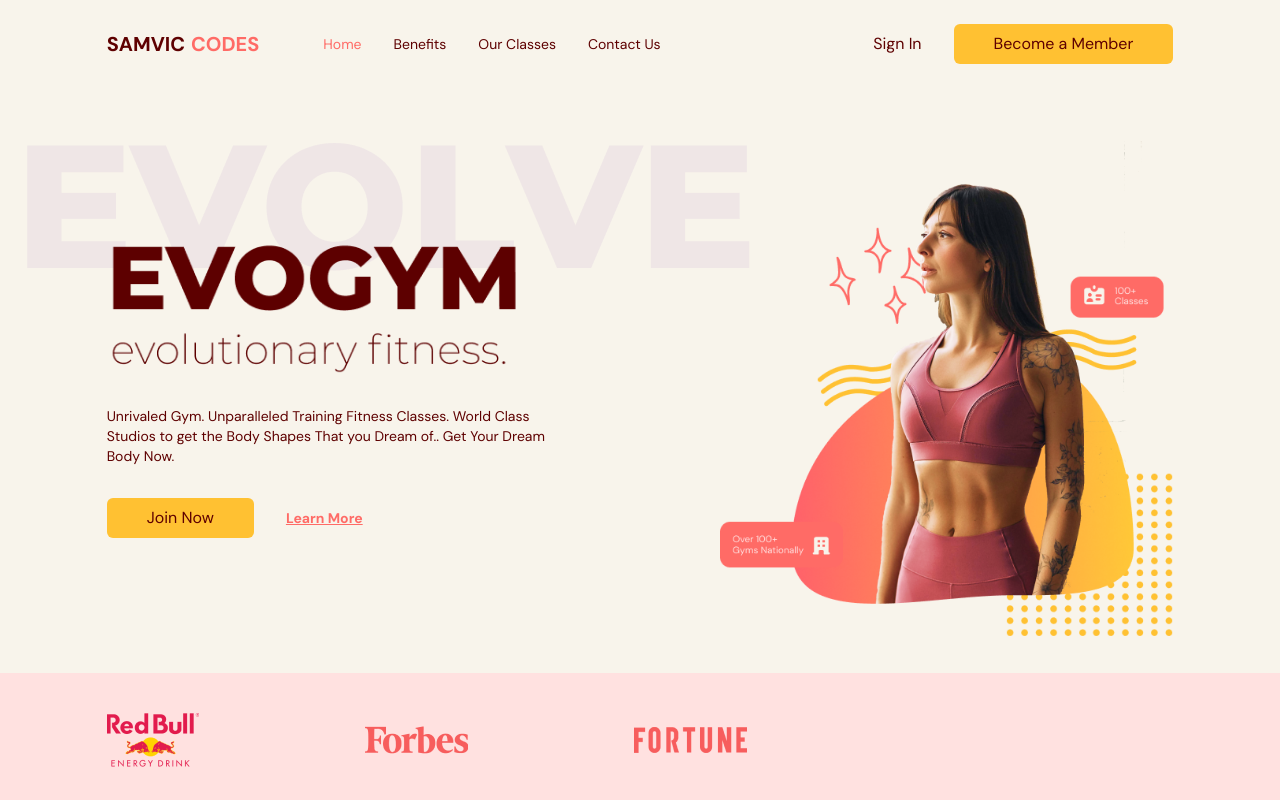
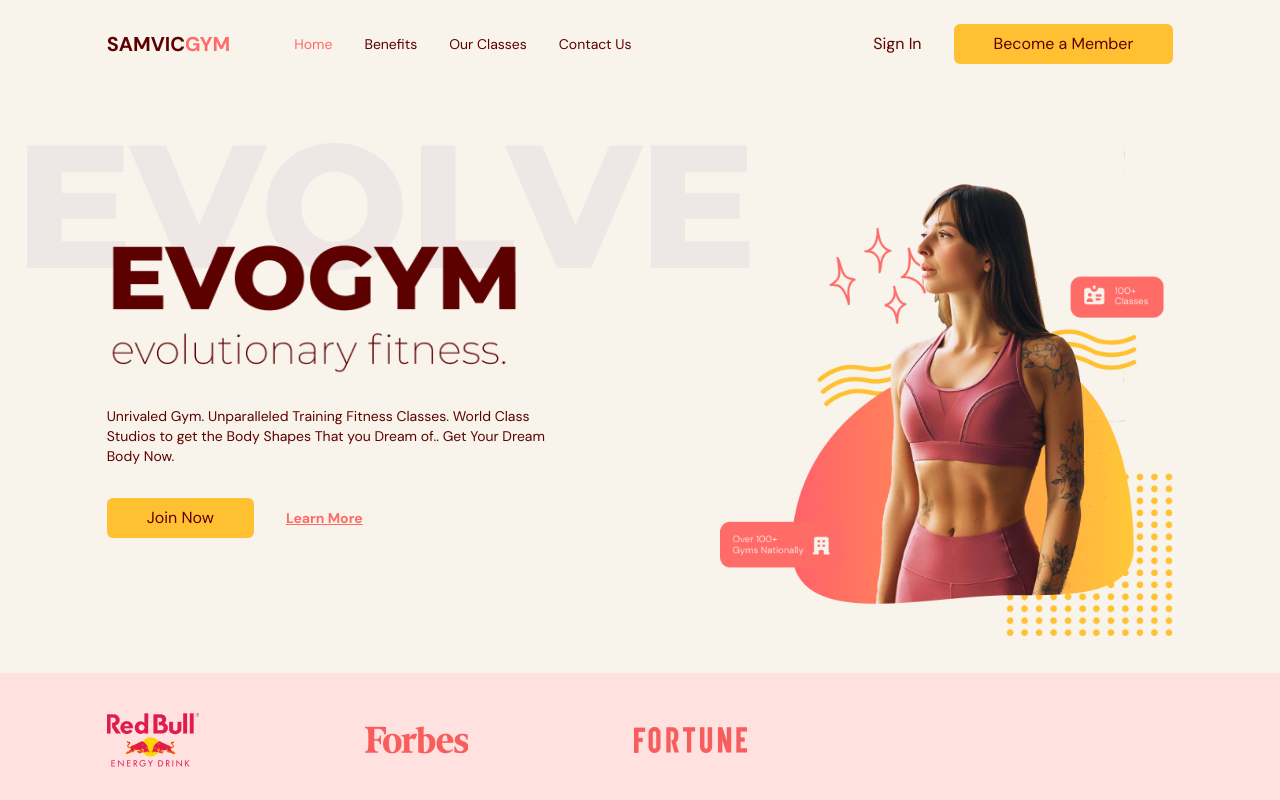
Before and after one commit to SamVicCodes11/TYPESCRIPT-FITNESS-TRACKING-APPLICATION, a React (Vite) app: page / in a window 1280 px wide. Shown: the top 800 px of the page. Built offline with nearby package versions, Linux system fonts and the light colour scheme.

Commit message:
fix scroll

```diff
--- a/src/scenes/navbar/index.tsx
+++ b/src/scenes/navbar/index.tsx
@@ -30,7 +30,7 @@ const Navbar = ({ isTopOfPage, selectedPage, setSelectedPage }: Props) => {
 
 
             <div className="">
-              <h3 className="font-semibold text-xl primary-500">SAMVIC<span className="ml-1.5 text-primary-700">CODES</span></h3>
+              <h3 className="font-semibold text-xl primary-500">SAMVIC<span className=" text-primary-700">GYM</span></h3>
             </div>
 
             {/* RIGHT SIDE */}
```
